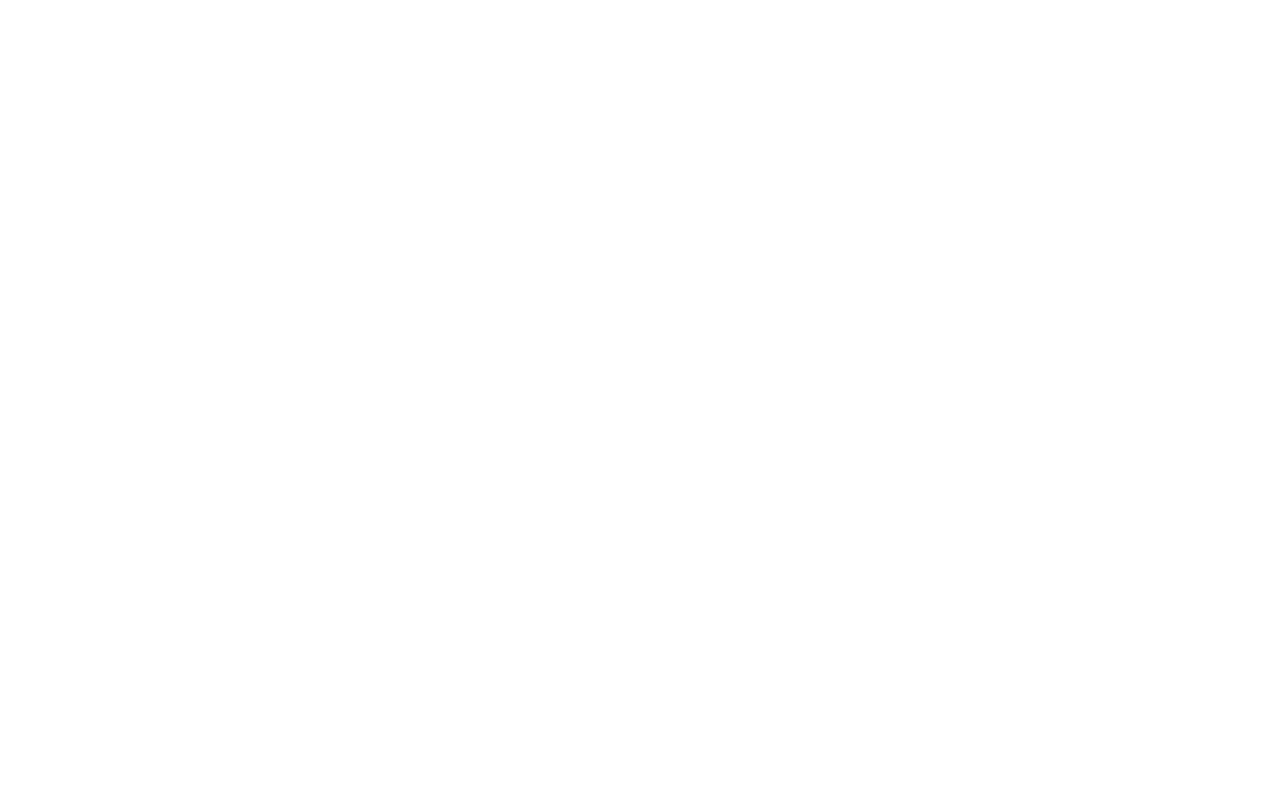
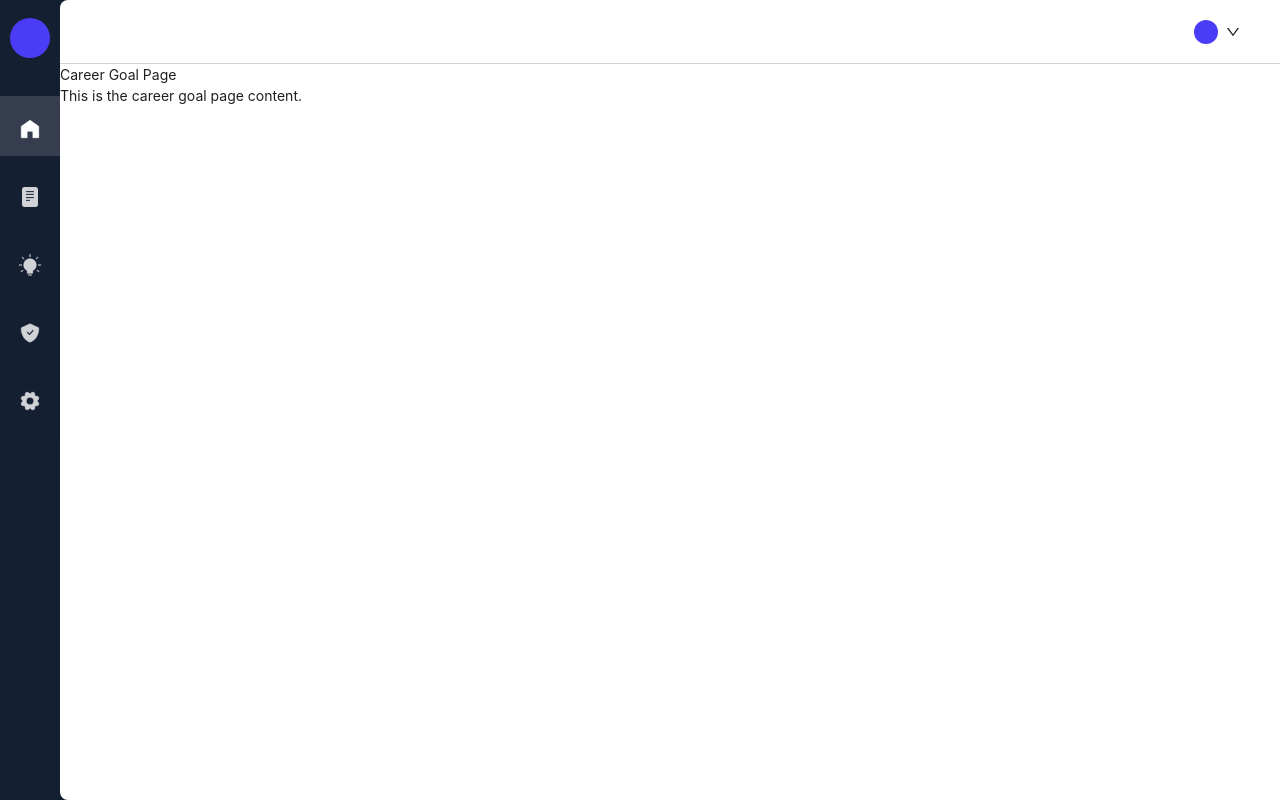
Before and after one commit to MatthewArtisan17/accredify-technical-assessment, a React (Create React App) app: page /career-goal in a window 1280 px wide. Before the commit this address had no page. Built offline with nearby package versions, Linux system fonts and the light colour scheme.

Commit message:
Create pages for other routes

```diff
--- a/src/App.js
+++ b/src/App.js
@@ -3,7 +3,11 @@
 import { Provider } from "react-redux";
 import store from "./store";
 import HomePage from "./pages/HomePage";
-import LoginPage from './pages/LoginPage';
+import DocumentsPage from "./pages/DocumentsPage";
+import CareerGoalPage from "./pages/CareerGoalPage";
+import SecurityPage from "./pages/SecurityPage";
+import SettingsPage from "./pages/SettingsPage";
+import LoginPage from "./pages/LoginPage";
 import MainLayout from "./layouts/MainLayout";
 
 const App = () => (
@@ -11,9 +15,12 @@
 		<Router>
 			<Routes>
 				<Route path='/login' element={<LoginPage />} />
-				<Route path='/' element={<MainLayout />}>
-					<Route index element={<HomePage />} />
-					{/* Define other routes here */}
+				<Route element={<MainLayout />}>
+					<Route path='/' element={<HomePage />} />
+					<Route path='/documents' element={<DocumentsPage />} />
+					<Route path='/career-goal' element={<CareerGoalPage />} />
+					<Route path='/security' element={<SecurityPage />} />
+					<Route path='/settings' element={<SettingsPage />} />
 				</Route>
 			</Routes>
 		</Router>
--- a/src/layouts/MainLayout.jsx
+++ b/src/layouts/MainLayout.jsx
@@ -13,11 +13,10 @@
 
 const MainLayout = () => {
 	const user = useSelector((state) => state.user.data);
-	const navigate = useNavigate(); // Hook to navigate programmatically
+	const navigate = useNavigate();
 
 	const handleLogout = () => {
-		// Clear user session or token if needed
-		navigate("/login"); // Redirect to login page
+		navigate("/login");
 	};
 
 	const items = [
@@ -43,7 +42,7 @@
 				</div>
 			),
 			key: "0",
-			onClick: handleLogout, // Add onClick handler
+			onClick: handleLogout,
 		},
 	];
 
--- a/src/layouts/Sidebar.jsx
+++ b/src/layouts/Sidebar.jsx
@@ -1,6 +1,7 @@
 // src/components/Sidebar.jsx
 import React from "react";
 import { Menu } from "antd";
+import { useNavigate } from "react-router-dom"; // Import useNavigate
 import HomeIcon from "../assets/icons/Home.png";
 import DocumentIcon from "../assets/icons/Docs.png";
 import LightbulbIcon from "../assets/icons/Lightbulb.png";
@@ -22,15 +23,40 @@
 	getItem("3", <img src={LightbulbIcon} alt='Career Goal' />),
 	getItem("4", <img src={SecurityIcon} alt='Security' />),
 	getItem("5", <img src={SettingsIcon} alt='Settings' />),
-];
+  ];
 
 const Sidebar = ({ userName }) => {
+	const navigate = useNavigate();
+
+	const handleMenuClick = (e) => {
+		const key = e.key;
+		switch (key) {
+			case '1':
+				navigate('/');
+				break;
+			case '2':
+				navigate('/documents');
+				break;
+			case '3':
+				navigate('/career-goal');
+				break;
+			case '4':
+				navigate('/security');
+				break;
+			case '5':
+				navigate('/settings');
+				break;
+			default:
+				break;
+		}
+	};
+
 	return (
 		<div>
 			<div className='sider-profile-container'>
 				<ProfileCircle name={userName} />
 			</div>
-			<Menu className='menu' mode='inline' defaultSelectedKeys={["1"]} items={items} />
+			<Menu className='menu' mode='inline' defaultSelectedKeys={["1"]} onClick={handleMenuClick} items={items} />
 		</div>
 	);
 };
--- /dev/null
+++ b/src/pages/CareerGoalPage.jsx
@@ -0,0 +1,12 @@
+import React from "react";
+
+const CareerGoalPage = () => {
+  return (
+    <div>
+      <h1>Career Goal Page</h1>
+      <p>This is the career goal page content.</p>
+    </div>
+  );
+};
+
+export default CareerGoalPage;
--- /dev/null
+++ b/src/pages/DocumentsPage.jsx
@@ -0,0 +1,12 @@
+import React from "react";
+
+const DocumentsPage = () => {
+  return (
+    <div>
+      <h1>Documents Page</h1>
+      <p>This is the documents page content.</p>
+    </div>
+  );
+};
+
+export default DocumentsPage;
--- /dev/null
+++ b/src/pages/SecurityPage.jsx
@@ -0,0 +1,12 @@
+import React from "react";
+
+const SecurityPage = () => {
+  return (
+    <div>
+      <h1>Security Page</h1>
+      <p>This is the security page content.</p>
+    </div>
+  );
+};
+
+export default SecurityPage;
--- /dev/null
+++ b/src/pages/SettingsPage.jsx
@@ -0,0 +1,12 @@
+import React from "react";
+
+const SettingsPage = () => {
+  return (
+    <div>
+      <h1>Settings Page</h1>
+      <p>This is the settings page content.</p>
+    </div>
+  );
+};
+
+export default SettingsPage;
```
